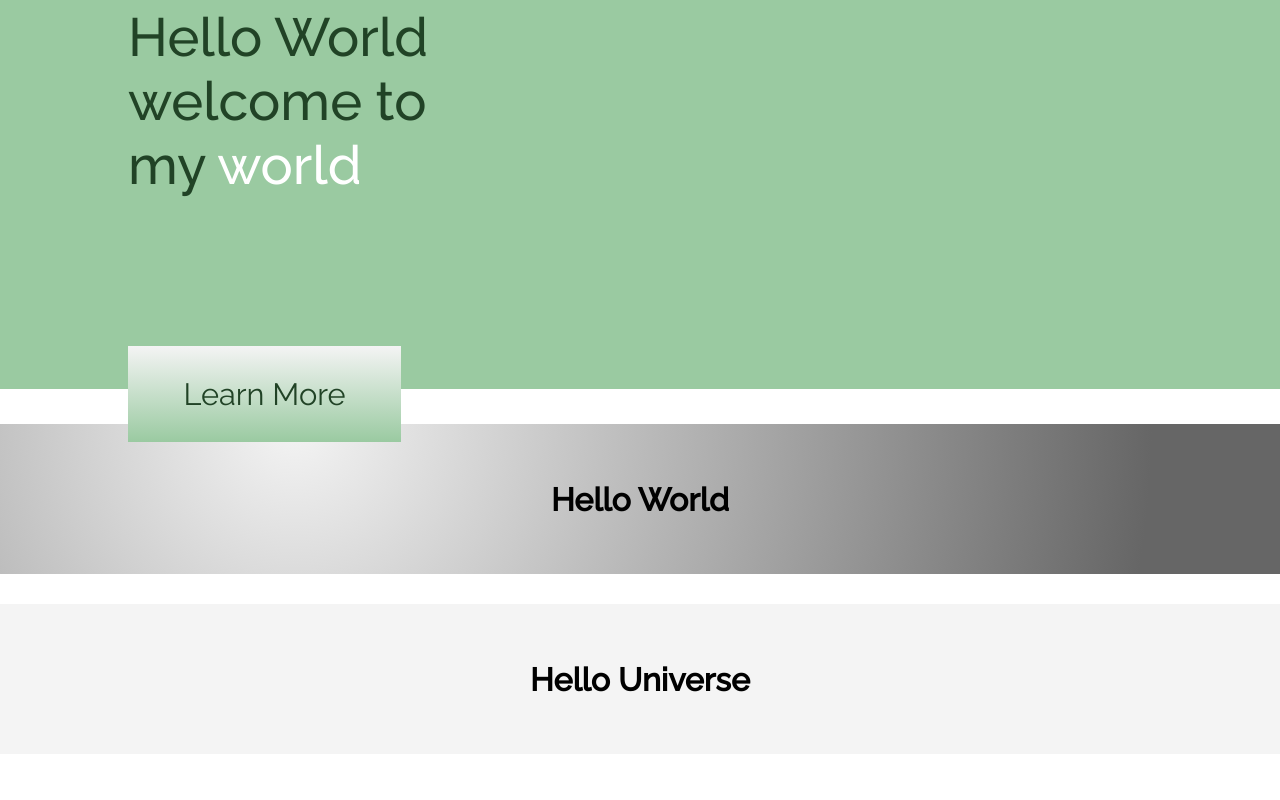
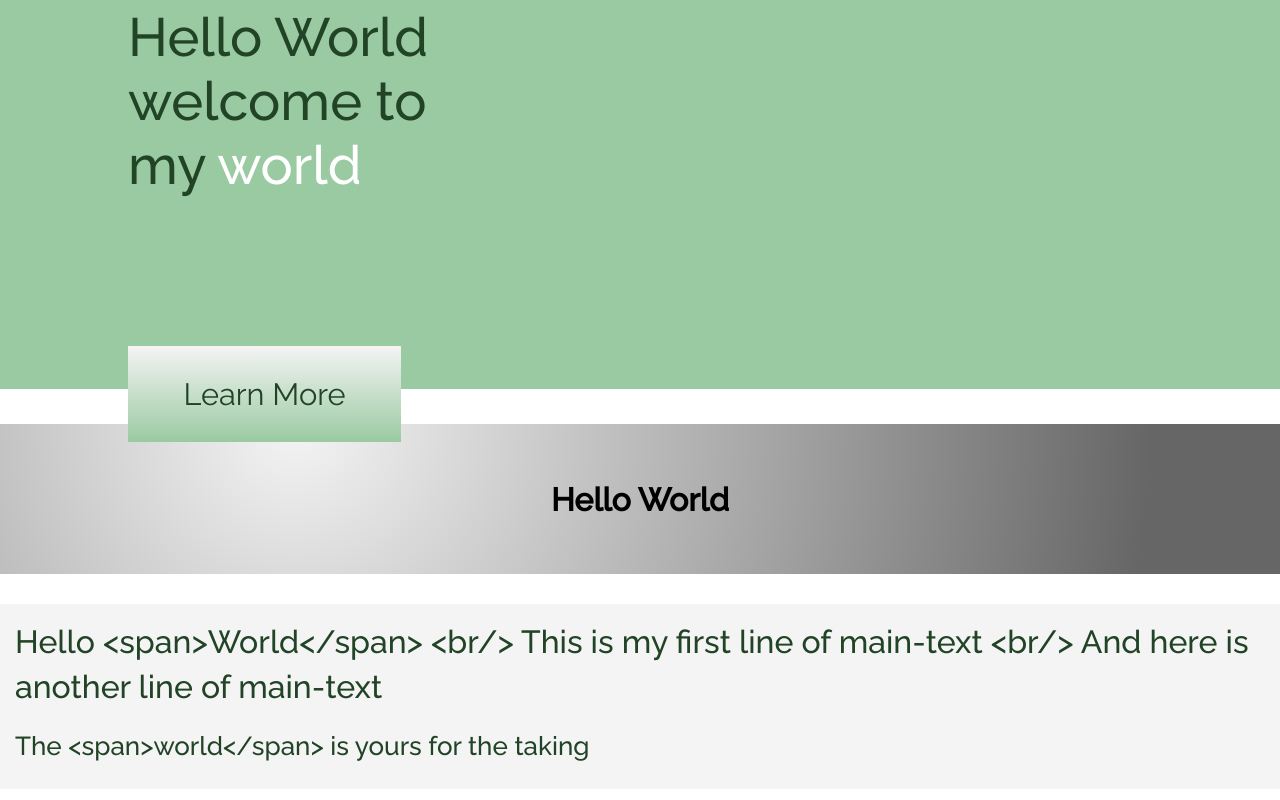
Before and after one commit to michaelpaulcuccia/pixelsandposers, a Next.js app in the folder client/: page / in a window 1280 px wide. Shown: the part 292-1092 px from the top of the page. Built offline with nearby package versions, Linux system fonts and the light colour scheme.

Commit message:
figure out how to pass html with strings

```diff
--- a/client/components/fullwidth.js
+++ b/client/components/fullwidth.js
@@ -29,7 +29,7 @@ const Interior = styled.div`
     align-items: center;
 `;
 
-export default function Fullwidth({children, bgColor}) {
+export default function Fullwidth({ children, bgColor }) {
   return (
     <Wrapper bgColor={bgColor}>
         <Interior>
--- /dev/null
+++ b/client/components/textblock.js
@@ -0,0 +1,46 @@
+import React from 'react';
+import styled from 'styled-components';
+import * as palette from '../constants/palette';
+
+const Wrapper = styled.div`
+    width: 100%;
+    height: 100%;
+`;
+
+const ContentWrapper = styled.div`
+    height: 100%;
+    width: 100%;
+    padding: 15px 0px 5px 15px;
+    line-height: 45px;
+    color: ${palette.DARK_GREEN};
+
+    .main-text {
+        font-size: 32px;
+        font-weight: 500;
+
+        span {
+            color: ${palette.LIGHT_GREEN}
+        }
+    }
+
+    .short-text {
+        font-size: 26px;
+        font-weight: 500;
+        padding: 15px 0;
+
+        span {
+            color: ${palette.LIGHT_GREEN}
+        }
+    }
+`;
+
+export default function Textblock({maintext, shorttext}) {
+  return (
+    <Wrapper>
+        <ContentWrapper>
+            <h2 className='main-text'>{maintext}</h2>
+            <p className='short-text'>{shorttext}</p>
+        </ContentWrapper>
+    </Wrapper>
+  )
+}
--- a/client/pages/index.js
+++ b/client/pages/index.js
@@ -3,6 +3,7 @@ import styled from 'styled-components';
 import Bigblock from '../components/bigblock';
 import Primarybutton from '../components/primarybutton';
 import Fullwidth from '../components/fullwidth';
+import Textblock from '../components/textblock';
 
 const Wrapper = styled.div`
   height: 100%;
@@ -37,7 +38,10 @@ export default function Home() {
         <h1>Hello World</h1>
       </Fullwidth>
       <Fullwidth>
-        <h1>Hello Universe</h1>
+          <Textblock
+            maintext={`Hello <span>World</span> <br/> This is my first line of main-text <br/> And here is another line of main-text`}
+            shorttext={`The <span>world</span> is yours for the taking`}
+          />
       </Fullwidth>
     </>
   )
```
